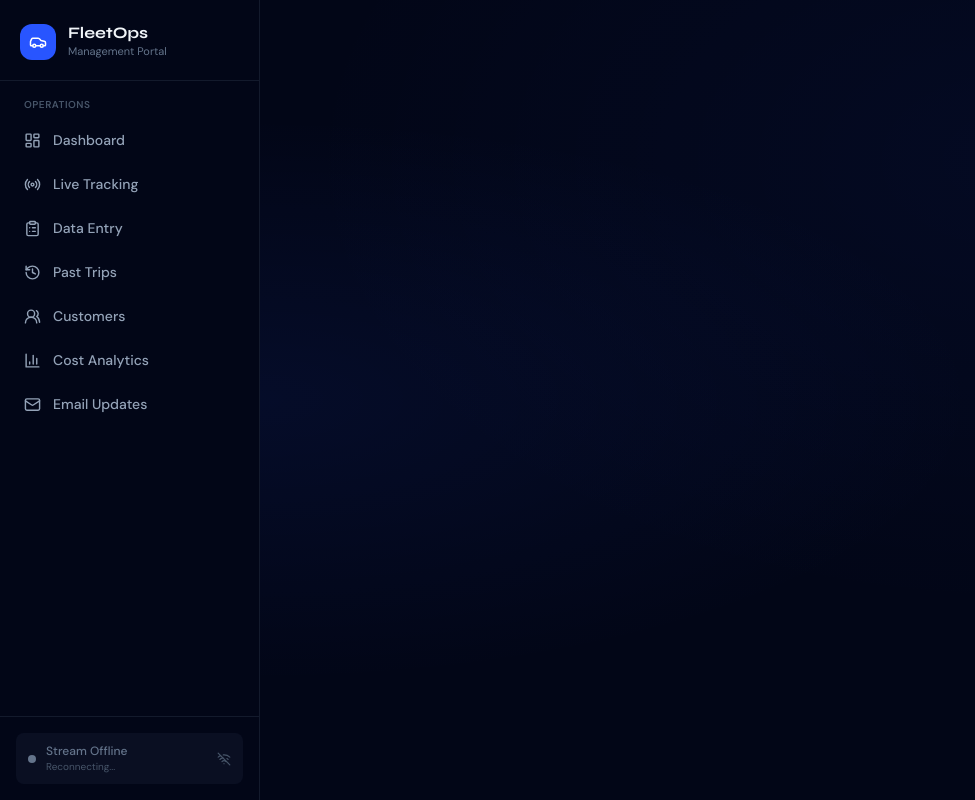
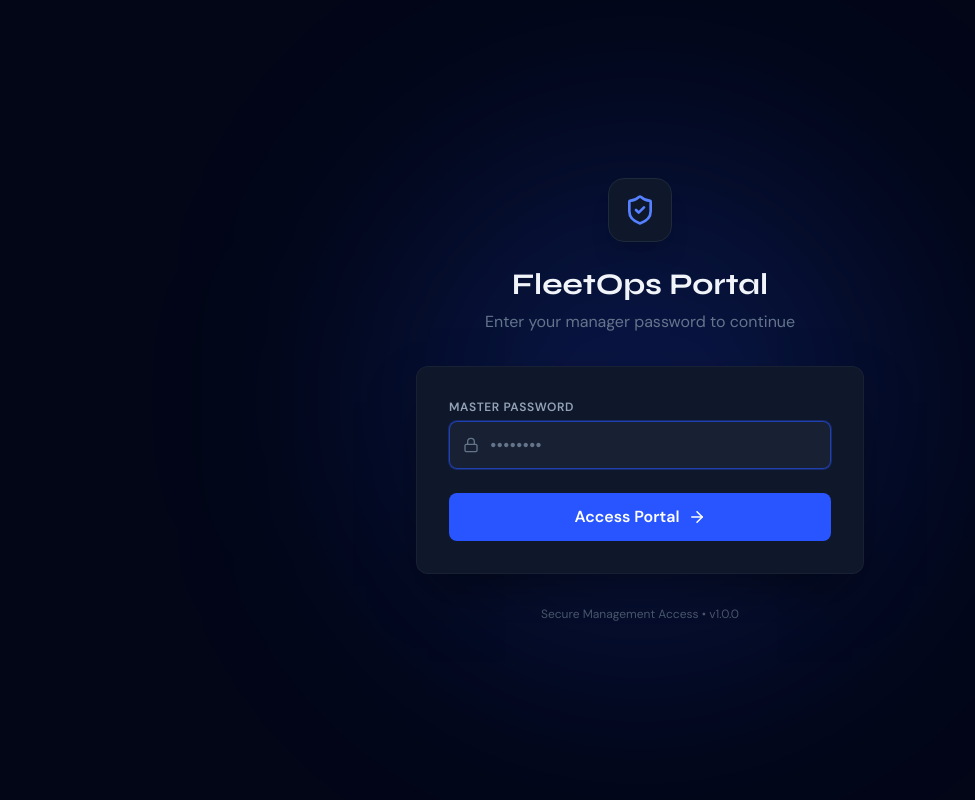
Before and after one commit to hritiksingh13/taxi-portal, a React (Vite) app in the folder apps/frontend/: page /login in a window 1280 px wide. Shown: the whole page, without its empty margins (0-975 px from the left). Built offline with nearby package versions, Linux system fonts and the light colour scheme; no server answers.

Commit message:
feat: implement authentication flow and integrate dashboard state management

```diff
--- a/apps/frontend/src/App.tsx
+++ b/apps/frontend/src/App.tsx
@@ -13,6 +13,8 @@ import { socket } from './core/socket.client';
 import { useDashboardStore } from './core/store/useDashboardStore';
 import { api } from './core/api.client';
 
+import Login from './features/auth/Login';
+
 function ManagerLayout({ children }: { children: React.ReactNode }) {
   return (
     <div className="flex min-h-screen">
@@ -25,14 +27,15 @@ function ManagerLayout({ children }: { children: React.ReactNode }) {
 }
 
 export default function App() {
-  const { addTrip, removeTrip, updateDriver, setSocketConnected } = useDashboardStore();
+  const { authenticated, addTrip, removeTrip, updateDriver, setSocketConnected } = useDashboardStore();
   const location = useLocation();
 
   // Check if we're on the public customer portal
   const isPortal = location.pathname.startsWith('/portal');
+  const isLogin = location.pathname === '/login';
 
   useEffect(() => {
-    if (isPortal) return; // Don't load manager data on public portal
+    if (isPortal || !authenticated) return; // Don't load manager data on public portal or if not logged in
 
     // Preload global data
     const loadInitialData = async () => {
@@ -72,7 +75,7 @@ export default function App() {
       socket.off('telemetry:trip_completed');
       socket.off('telemetry:driver_updated');
     };
-  }, [isPortal]);
+  }, [isPortal, authenticated]);
 
   // Public customer portal — no sidebar
   if (isPortal) {
@@ -81,6 +84,21 @@ export default function App() {
         <Route path="/portal/:shareToken" element={<CustomerPortal />} />
       </Routes>
     );
+  }
+
+  // Not authenticated? Force to login.
+  if (!authenticated) {
+    return (
+      <Routes>
+        <Route path="/login" element={<Login />} />
+        <Route path="*" element={<Navigate to="/login" replace />} />
+      </Routes>
+    );
+  }
+
+  // Once authenticated, prevent going to login page
+  if (isLogin && authenticated) {
+    return <Navigate to="/dashboard" replace />;
   }
 
   return (
@@ -94,6 +112,7 @@ export default function App() {
         <Route path="/customers" element={<CustomerManagement />} />
         <Route path="/cost-analytics" element={<CostAnalytics />} />
         <Route path="/email-updates" element={<EmailUpdates />} />
+        <Route path="*" element={<Navigate to="/dashboard" replace />} />
       </Routes>
     </ManagerLayout>
   );
--- a/apps/frontend/src/core/store/useDashboardStore.ts
+++ b/apps/frontend/src/core/store/useDashboardStore.ts
@@ -84,6 +84,7 @@ interface DashboardStore {
   agents: Agent[];
   customers: Customer[];
   socketConnected: boolean;
+  authenticated: boolean;
 
   setStats: (stats: DashboardStats) => void;
   setActiveTrips: (trips: Trip[]) => void;
@@ -95,6 +96,7 @@ interface DashboardStore {
   setAgents: (agents: Agent[]) => void;
   setCustomers: (customers: Customer[]) => void;
   setSocketConnected: (connected: boolean) => void;
+  setAuthenticated: (auth: boolean) => void;
 }
 
 export const useDashboardStore = create<DashboardStore>((set) => ({
@@ -105,6 +107,7 @@ export const useDashboardStore = create<DashboardStore>((set) => ({
   agents: [],
   customers: [],
   socketConnected: false,
+  authenticated: localStorage.getItem('taxi_portal_auth') === 'true',
 
   setStats: (stats) => set({ stats }),
   setActiveTrips: (trips) => set({ activeTrips: trips }),
@@ -150,4 +153,5 @@ export const useDashboardStore = create<DashboardStore>((set) => ({
   setAgents: (agents) => set({ agents }),
   setCustomers: (customers) => set({ customers }),
   setSocketConnected: (connected) => set({ socketConnected: connected }),
+  setAuthenticated: (auth) => set({ authenticated: auth }),
 }));
--- /dev/null
+++ b/apps/frontend/src/features/auth/Login.tsx
@@ -0,0 +1,74 @@
+import React, { useState } from 'react';
+import { useDashboardStore } from '../../core/store/useDashboardStore';
+import { Lock, ArrowRight, ShieldCheck } from 'lucide-react';
+
+export default function Login() {
+  const { setAuthenticated } = useDashboardStore();
+  const [password, setPassword] = useState('');
+  const [error, setError] = useState(false);
+
+  const handleLogin = (e: React.FormEvent) => {
+    e.preventDefault();
+    // Use environment variable or fallback to default
+    const masterPassword = import.meta.env.VITE_MASTER_PASSWORD || 'admin@123';
+
+    if (password === masterPassword) {
+      setAuthenticated(true);
+      localStorage.setItem('taxi_portal_auth', 'true');
+    } else {
+      setError(true);
+      setTimeout(() => setError(false), 2000);
+    }
+  };
+
+  return (
+    <div className="min-h-screen bg-slate-950 flex flex-col justify-center items-center p-4 sm:p-6 relative overflow-hidden">
+      {/* Background Glow */}
+      <div className="absolute top-1/2 left-1/2 -translate-x-1/2 -translate-y-1/2 w-[300px] sm:w-[500px] h-[300px] sm:h-[500px] bg-fleet-500/20 rounded-full blur-[80px] sm:blur-[120px] pointer-events-none" />
+
+      <div className="w-full max-w-md animate-fade-up relative z-10">
+        <div className="text-center mb-6 sm:mb-8">
+          <div className="inline-flex items-center justify-center w-14 h-14 sm:w-16 sm:h-16 rounded-xl sm:rounded-2xl bg-slate-900 border border-slate-800 shadow-xl mb-4 sm:mb-6">
+            <ShieldCheck className="text-fleet-400 w-7 h-7 sm:w-8 sm:h-8" />
+          </div>
+          <h1 className="font-display text-2xl sm:text-3xl font-bold text-slate-100">FleetOps Portal</h1>
+          <p className="text-slate-500 mt-1.5 sm:mt-2 text-sm sm:text-base">Enter your manager password to continue</p>
+        </div>
+
+        <div className="card p-6 sm:p-8 shadow-2xl shadow-black/50">
+          <form onSubmit={handleLogin} className="space-y-5 sm:space-y-6">
+            <div>
+              <label className="label text-slate-400">Master Password</label>
+              <div className="relative mt-1">
+                <div className="absolute inset-y-0 left-0 pl-3.5 flex items-center pointer-events-none">
+                  <Lock size={16} className="text-slate-500" />
+                </div>
+                <input
+                  type="password"
+                  value={password}
+                  onChange={(e) => setPassword(e.target.value)}
+                  className={`input-field pl-10 h-11 sm:h-12 text-base sm:text-lg ${error ? 'border-rose-500/50 focus:border-rose-500/50 focus:ring-rose-500/10' : ''}`}
+                  placeholder="••••••••"
+                  autoFocus
+                />
+              </div>
+              {error && <p className="text-rose-400 text-xs font-medium mt-2 animate-pulse">Incorrect password. Please try again.</p>}
+            </div>
+
+            <button
+              type="submit"
+              className="btn-primary w-full h-11 sm:h-12 text-sm sm:text-base flex items-center justify-center gap-2 transition-all hover:scale-[1.02]"
+            >
+              Access Portal
+              <ArrowRight size={16} className="sm:w-[18px] sm:h-[18px]" />
+            </button>
+          </form>
+        </div>
+
+        <p className="text-center text-xs text-slate-600 mt-6 sm:mt-8">
+          Secure Management Access • v1.0.0
+        </p>
+      </div>
+    </div>
+  );
+}
```
Also changed, not shown: 1 other file (tests, documents, lock files or other folders).
